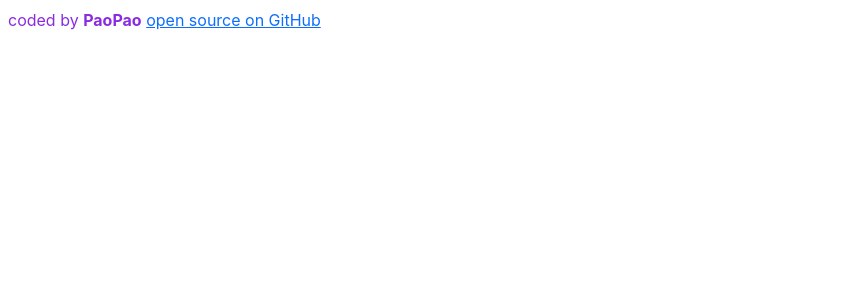
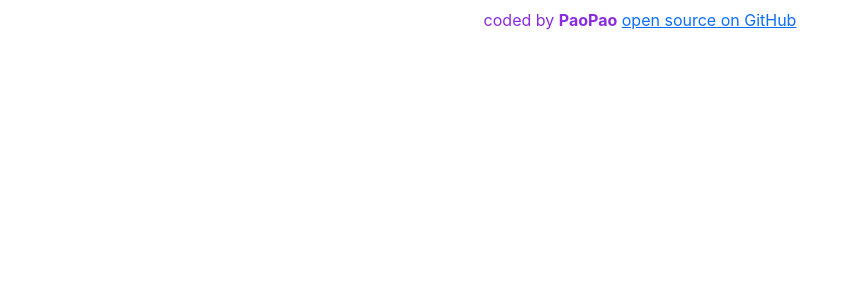
Before and after one commit to PaoPao27402/weather-react, a React (Create React App) app: page / in a window 1280 px wide. Shown: the top 300 px of the page, without its empty margins (0-852 px from the left). Built offline with nearby package versions, Linux system fonts and the light colour scheme; no server answers.

Commit message:
update css

```diff
--- a/src/App.css
+++ b/src/App.css
@@ -26,7 +26,7 @@
   }
 }
 
-.body {
+body {
   text-align: center;
 }
 
--- a/src/index.js
+++ b/src/index.js
@@ -7,8 +7,8 @@ import Weather from './Weather';
 
 ReactDOM.render(
   <React.StrictMode>
+    <App />
     <Weather />
-    <App />
   </React.StrictMode>,
   document.getElementById('root')
 );
```
